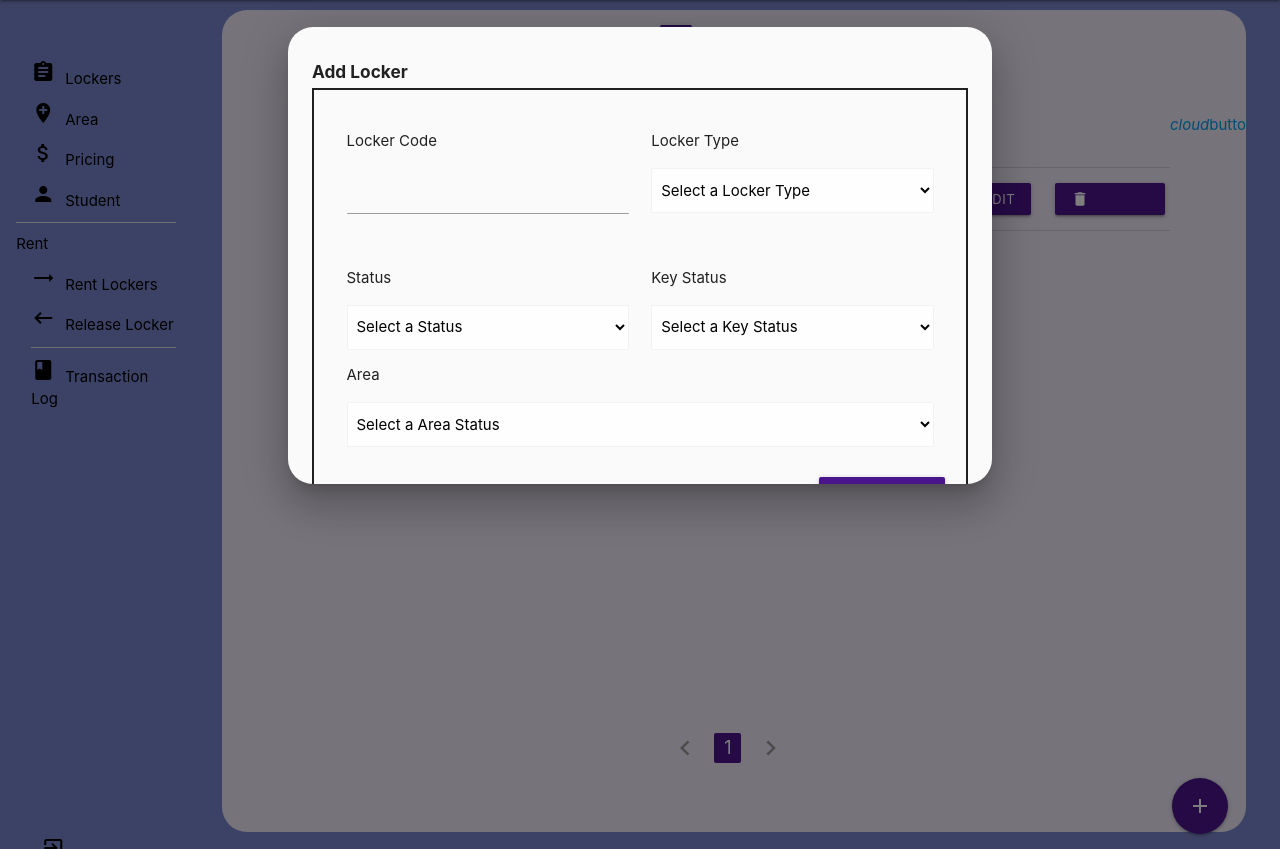
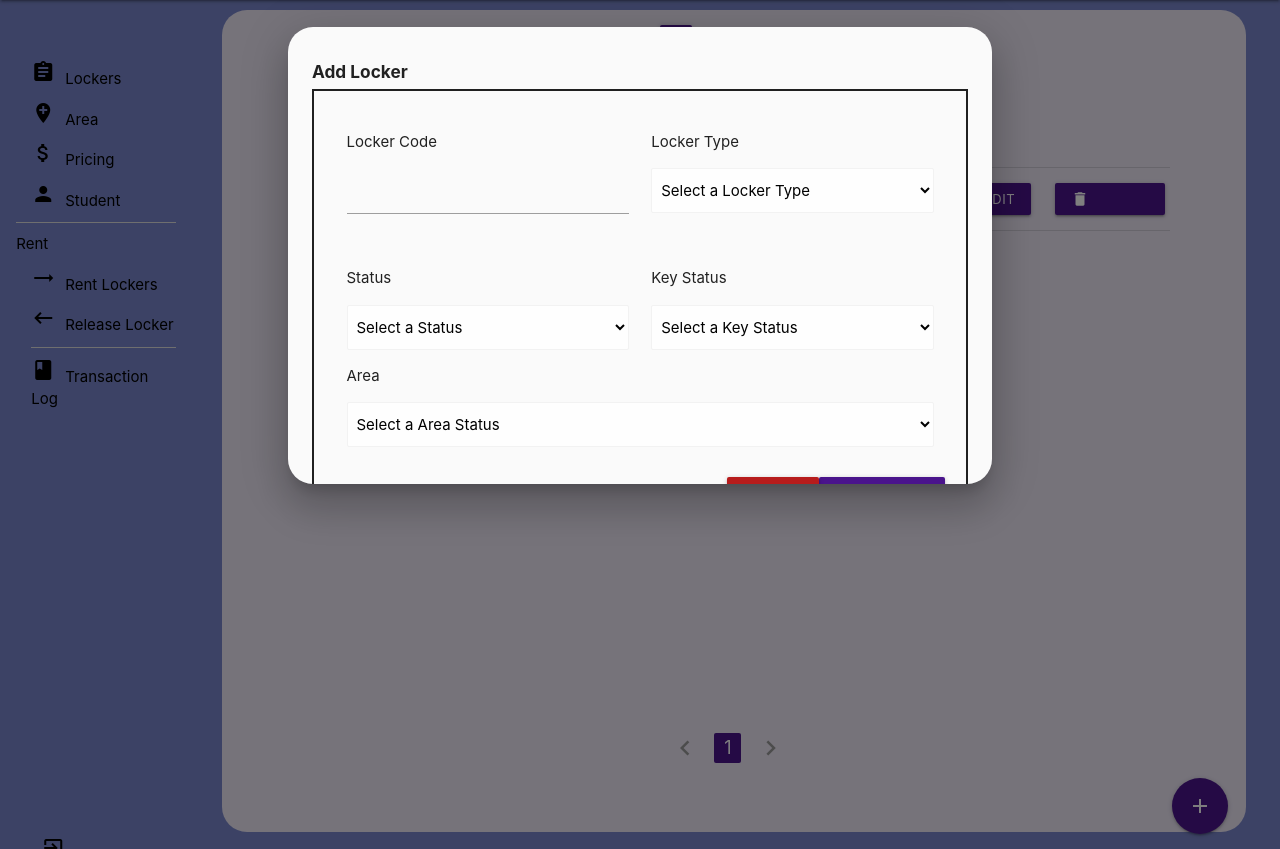
Before and after one commit to uwidcit/Lockers-App, a Flask app: page /locker in a window 1280 px wide, after a click on "add". Shown: the part 64-913 px from the top of the page. Run offline with Flask 2, Linux system fonts and the light colour scheme; tables that the repository leaves empty hold one stand-in row (values such as "Sample post").

Commit message:
Ui changes

```diff
--- a/templates/index.html
+++ b/templates/index.html
@@ -7,7 +7,7 @@
 {% block content %}
 
 
-    <div class="container" >
+    <div class="container" style="height:auto">
         <div class="row">
         <div class="section"></div>
        <main>
--- a/templates/layout.html
+++ b/templates/layout.html
@@ -12,12 +12,12 @@
     <title>{% block title %}{% endblock %}</title>
 
   </head>
-  <body  class ="indigo lighten-2" style ="overflow: hidden; height:80vh; display: block;">
+  <body  class ="indigo lighten-2" style ="overflow: hidden; height:80vh; display: flexbox;">
     <div>
-      <nav class=" purple darken-4 ">
-        <div class=" nav-wrapper" style="padding-right: 20px;">
-          <a href="#!" class=" white-text brand-logo left" >SAC Locker System</a>
-          <h5 href="#!" class="white-text right hide-on-med-and-down" style="border-left:100px;">{% block page %}{% endblock %}</h5>
+      <nav class=" purple darken-4 " >
+        <div class=" nav-wrapper" style="padding-right: 20px;display:flexbox;flex-wrap: wrap;">
+          <a href="#!" class=" white-text brand-logo left" style="width:300px;">SAC Locker System</a>
+          <h5 href="#!" class="white-text right hide-on-med-and-down" style=" padding-left: 70vw;">{% block page %}{% endblock %}</h5>
 
         </div>
 
@@ -60,7 +60,7 @@
     {% endwith %}
 
 
-      <div class=" deep-purple lighten-5 col s10" style="height: 90vh; width: 80vw; margin-left:30px; margin-top:10px; border-radius: 25px;overflow-y: hidden; overflow-x: hidden;" >
+      <div class=" deep-purple lighten-5 col s10" style="height: 90vh; width: 80vw; margin-left:30px; margin-top:10px; border-radius: 25px;overflow-y: hidden; overflow-x: hidden; display: flexbox;" >
         {% block content %}{% endblock %}
       </div>
 
--- a/templates/manage_locker.html
+++ b/templates/manage_locker.html
@@ -53,7 +53,7 @@
                   {% elif l.status == "Not Verified" %}
                   <td style="width:120px;"><a href="/rent/{{l.locker_code}}/verify" class="purple darken-4 waves-effect waves-light btn-small"><i class="material-icons left">verified_user</i>Verify</a></td>
                   {% endif %}
-                  <a ><i >cloud</i>button</a>
+
                   <td style="width:120px;"><a href="#edit" onclick="editMode({{l}})" class="purple darken-4 waves-effect waves-light btn-small"><i class="material-icons left">edit</i>Edit</a></td>
                   <td style="width:120px;"><a href="#delete" onclick="removeMode({{l}})" class="purple darken-4 waves-effect waves-light btn-small"><i class="material-icons left">delete</i>Delete</a></td>
                 </div>
@@ -152,7 +152,7 @@
               </div>
                  <div class="input-field col s8 m8 offset-m4" style="display:inline;">
                    {{form.submit(class=" right purple darken-4 waves-light btn")}}
-                   <a class="right modal-close waves-effect waves-green btn-flat">Cancel</a>
+                   <a class="red darken-4 white-text right modal-close waves-light btn">Cancel</a>
                  </div>
              </form>
           </div>
```
Also changed, not shown: templates/manage_student.html (+5 -5 lines).
